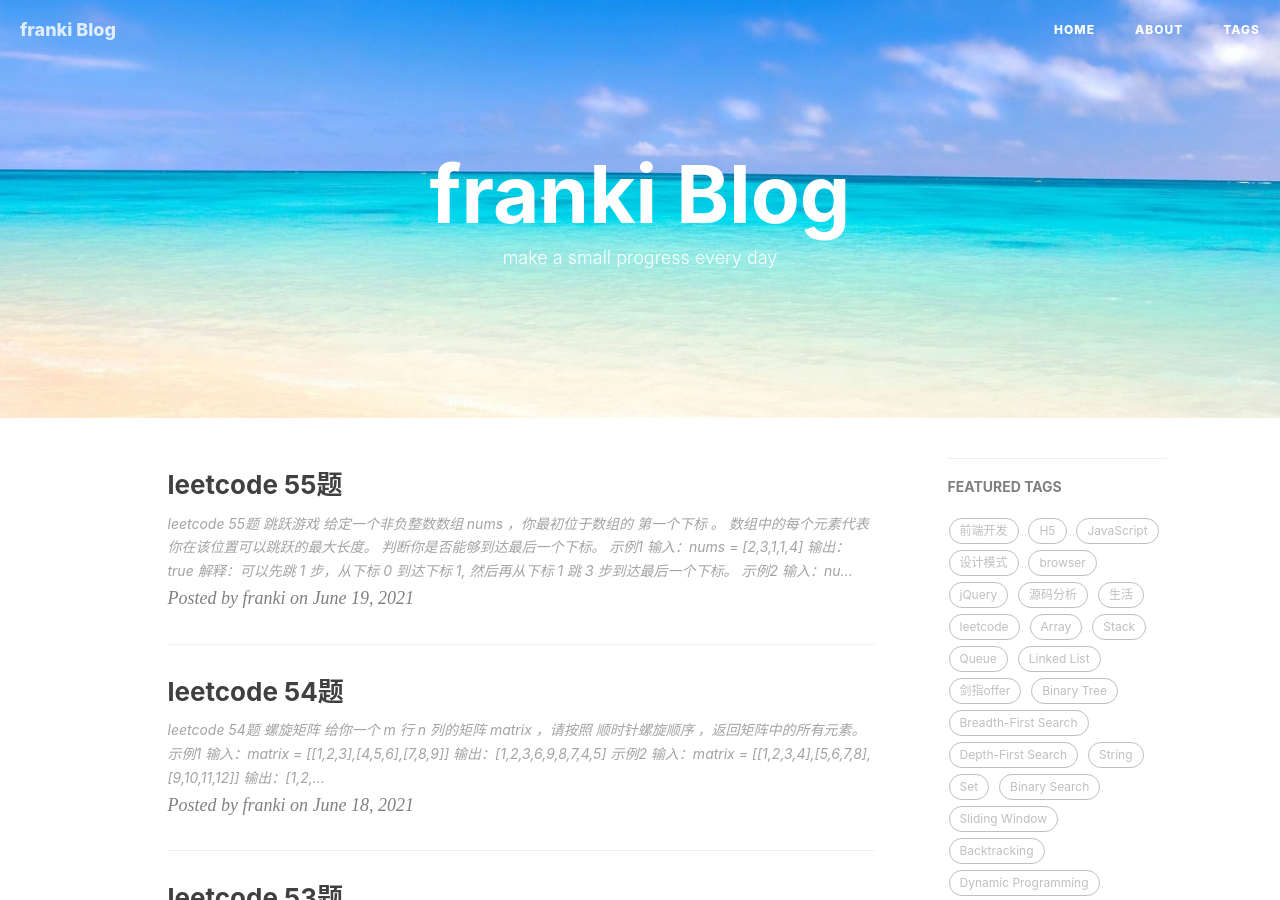
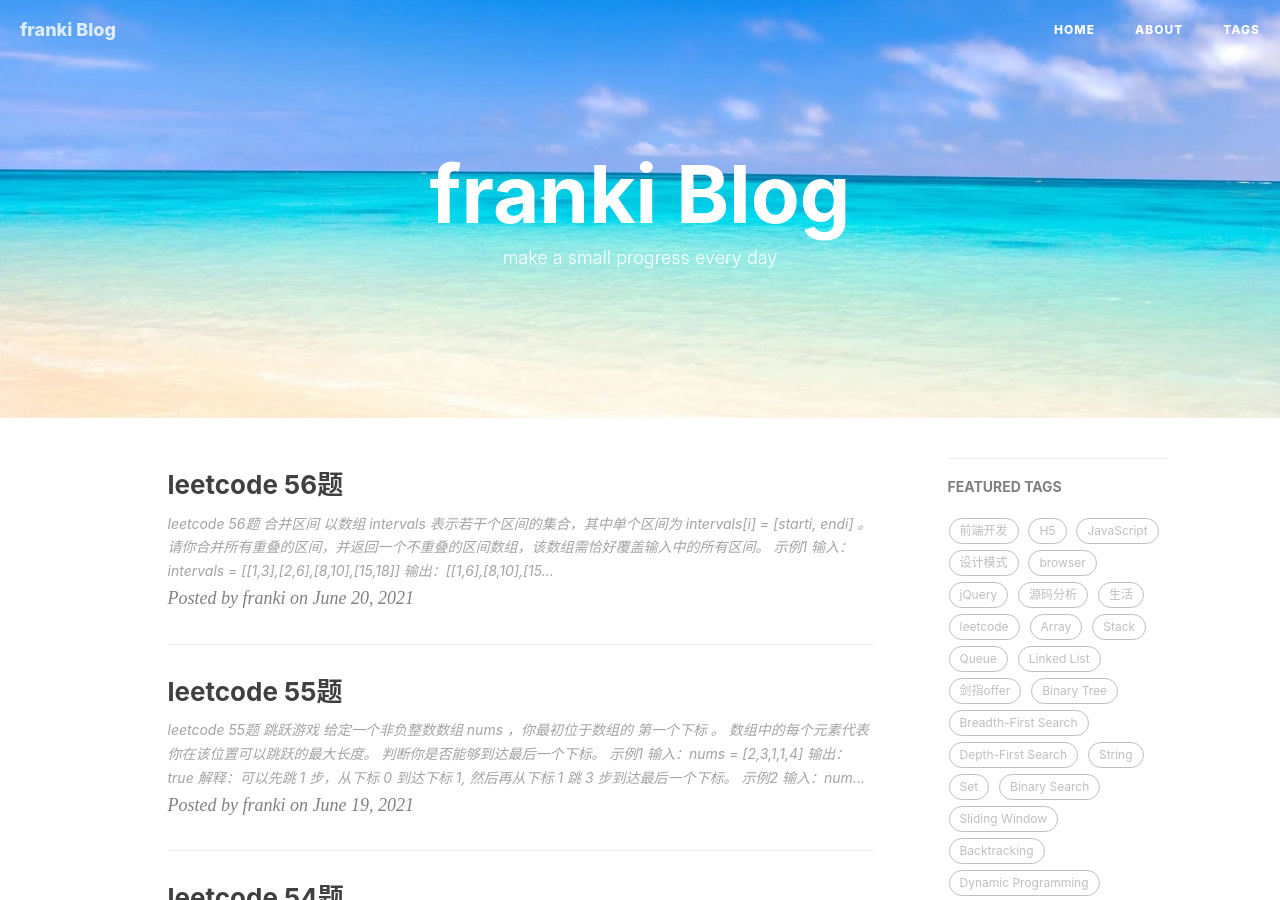
Before and after one commit to NikFranki/NikFranki.github.io, a Jekyll site: the page built from index.html, in a window 1280 px wide and 900 px high. Built offline with Jekyll 4.4.1, drawn with Linux system fonts in a browser that asks for light colours; nearby versions of some CDN libraries; the list of posts is cut into pages by our own code; comment, search, counter and statistics services are not loaded; some of the changed text lies outside the part shown.

Commit message:
feat: add leetcode 56

````diff
--- /dev/null
+++ b/_posts/2021-06-20-leetcode56.md
@@ -0,0 +1,67 @@
+---
+layout:     post
+title:      "leetcode 56题"
+subtitle:   ""
+date:       2021-06-20
+author:     "franki"
+header-img: ""
+catalog: true
+tags:
+    - leetcode
+    - Sort
+---
+
+## leetcode 56题 合并区间
+
+以数组 intervals 表示若干个区间的集合，其中单个区间为 intervals[i] = [starti, endi] 。请你合并所有重叠的区间，并返回一个不重叠的区间数组，该数组需恰好覆盖输入中的所有区间。
+
+示例1
+
+```bash
+输入：intervals = [[1,3],[2,6],[8,10],[15,18]]
+输出：[[1,6],[8,10],[15,18]]
+解释：区间 [1,3] 和 [2,6] 重叠, 将它们合并为 [1,6].
+```
+
+示例2
+
+```bash
+输入：intervals = [[1,4],[4,5]]
+输出：[[1,5]]
+解释：区间 [1,4] 和 [4,5] 可被视为重叠区间。
+```
+
+### 思路
+
+排序
+
+### 代码
+
+```js
+/**
+ * @param {number[][]} intervals
+ * @return {number[][]}
+ */
+var merge = function(intervals) {
+    if (intervals.length === 1) {
+        return intervals;
+    }
+    intervals.sort((a, b) => a[0] - b[0]);
+    const res = [intervals[0]];
+    let curIndex = 0;
+    for (let i=1; i<intervals.length; i++) {
+        if (intervals[i][0] > res[curIndex][1]) {
+            res.push(intervals[i]);
+            curIndex++;
+        } else {
+            res[curIndex][1] = Math.max(res[curIndex][1], intervals[i][1]);
+        }
+    }
+    return res;
+};
+```
+
+复杂度分析:
+
+- 时间复杂度: O(N)
+- 空间复杂度：O(N)
````
Also changed, not shown: _posts/2021-06-19-leetcode55.md (+1 -1 lines).
